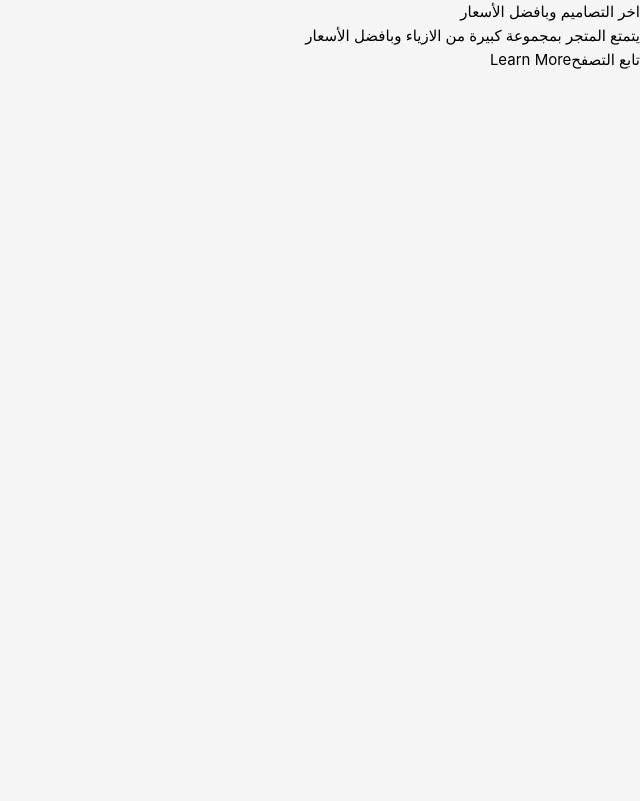
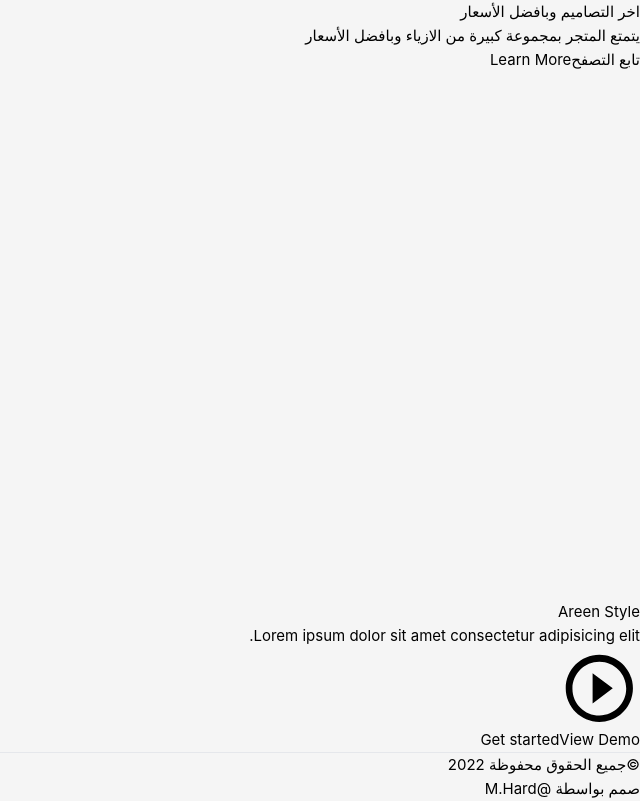
Before and after one commit to m-HARD/clothing-store, a Vue app: page / in a window 1280 px wide. Shown: the part 1243-2044 px from the top of the page, without its empty margins (640-1280 px from the left). Before the commit the page ends 1843 px from the top, so only its background shows below. Built offline with nearby package versions, Linux system fonts and the light colour scheme.

Commit message:
add footer

```diff
--- a/src/App.vue
+++ b/src/App.vue
@@ -1,6 +1,7 @@
 <script setup>
 import TopBar from './components/TopBar.vue';
 import TheBody from './components/TheBody.vue';
+import Footer1 from './components/Footer.vue'
 import TheWelcome from './components/TheWelcome.vue'
 </script>
 
@@ -10,6 +11,6 @@ import TheWelcome from './components/TheWelcome.vue'
 
     <the-body />
 
-
+    <footer-1 />
   </div>
 </template>
--- /dev/null
+++ b/src/components/Footer.vue
@@ -0,0 +1,33 @@
+<template>
+    <footer class="bg-gray-200 mt-40">
+        <div class="container px-6 py-8 mx-auto">
+            <div class="text-center">
+            <a href="#" class="text-2xl font-bold text-gray-800 hover:text-gray-700">Areen Style</a>
+
+            <p class="max-w-md mx-auto mt-2 text-gray-500">Lorem ipsum dolor sit amet consectetur adipisicing elit.</p>
+
+            <div class="flex flex-col mt-4 sm:flex-row sm:items-center sm:justify-center">
+                <button class="flex items-center justify-center order-1 w-full px-2 py-2 mt-3 text-sm tracking-wide text-gray-600 capitalize transition-colors duration-200 transform border rounded-md sm:mx-2 sm:mt-0 sm:w-auto hover:bg-gray-50 focus:outline-none focus:ring focus:ring-gray-300 focus:ring-opacity-40">
+                <svg class="w-5 h-5 mx-1" viewBox="0 0 24 24" fill="none" xmlns="http://www.w3.org/2000/svg">
+                    <path d="M12 22C6.47715 22 2 17.5228 2 12C2 6.47715 6.47715 2 12 2C17.5228 2 22 6.47715 22 12C21.9939 17.5203 17.5203 21.9939 12 22ZM4 12.172C4.04732 16.5732 7.64111 20.1095 12.0425 20.086C16.444 20.0622 19.9995 16.4875 19.9995 12.086C19.9995 7.68451 16.444 4.10977 12.0425 4.086C7.64111 4.06246 4.04732 7.59876 4 12V12.172ZM10 16.5V7.5L16 12L10 16.5Z" fill="currentColor"></path>
+                </svg>
+
+                <span class="mx-1">View Demo</span>
+                </button>
+
+                <button class="w-full px-5 py-2 text-sm tracking-wide text-white capitalize transition-colors duration-200 transform bg-blue-600 rounded-md sm:mx-2 sm:order-2 sm:w-auto hover:bg-blue-500 focus:outline-none focus:ring focus:ring-blue-300 focus:ring-opacity-80">Get started</button>
+            </div>
+            </div>
+
+            <hr class="my-10 border-gray-200" />
+
+            <div class="flex flex-col items-center sm:flex-row sm:justify-between">
+            <p class="text-sm text-gray-400">©جميع الحقوق محفوظة 2022</p>
+
+            <div class="flex mt-3 -mx-2 sm:mt-0">
+                <a href="#" class="mx-2 text-sm text-gray-400 hover:text-gray-500" aria-label="Reddit"> صمم بواسطة @M.Hard </a>
+            </div>
+            </div>
+        </div>
+    </footer>
+</template>
--- a/src/components/TheBody.vue
+++ b/src/components/TheBody.vue
@@ -1,41 +1,7 @@
 <template>
     <div>
 
-        <div id="tags" class="flex justify-center">
-            <button class="flex items-center h-12 px-2 py-2 text-center text-gray-700 border border-b-0 border-gray-300 sm:px-4 dark:border-gray-500 rounded-t-md -px-1 whitespace-nowrap focus:outline-none">
-                <svg xmlns="http://www.w3.org/2000/svg" class="w-4 h-4 mx-1 sm:w-6 sm:h-6" fill="none" viewBox="0 0 24 24" stroke="currentColor">
-                    <path stroke-linecap="round" stroke-linejoin="round" stroke-width="2" d="M10 6H5a2 2 0 00-2 2v9a2 2 0 002 2h14a2 2 0 002-2V8a2 2 0 00-2-2h-5m-4 0V5a2 2 0 114 0v1m-4 0a2 2 0 104 0m-5 8a2 2 0 100-4 2 2 0 000 4zm0 0c1.306 0 2.417.835 2.83 2M9 14a3.001 3.001 0 00-2.83 2M15 11h3m-3 4h2" />
-                </svg>
 
-                <span class="mx-1 text-sm sm:text-base">
-                    رجالي
-                </span>
-            </button>
-
-            <button class="flex items-center h-12 px-2 py-2 text-center text-gray-700 bg-transparent border-b border-gray-300 sm:px-4 dark:border-gray-500 -px-1 whitespace-nowrap cursor-base focus:outline-none hover:border-gray-400 dark:hover:border-gray-300">
-                <span class="mx-1 text-sm sm:text-base">
-                    نسائي
-                </span>
-            </button>
-
-            <button class="flex items-center h-12 px-2 py-2 text-center text-gray-700 bg-transparent border-b border-gray-300 sm:px-4 dark:border-gray-500 -px-1 whitespace-nowrap cursor-base focus:outline-none hover:border-gray-400 dark:hover:border-gray-300">
-                <span class="mx-1 text-sm sm:text-base">
-                    أطفال
-                </span>
-            </button>
-
-            <button class="flex items-center h-12 px-2 py-2 text-center text-gray-700 bg-transparent border-b border-gray-300 sm:px-4 dark:border-gray-500 -px-1 whitespace-nowrap cursor-base focus:outline-none hover:border-gray-400 dark:hover:border-gray-300">
-                <span class="mx-1 text-sm sm:text-base">
-                    ملحقات
-                </span>
-            </button>
-
-            <button class="flex items-center h-12 px-2 py-2 text-center text-gray-700 bg-transparent border-b border-gray-300 sm:px-4 dark:border-gray-500 -px-1 whitespace-nowrap cursor-base focus:outline-none hover:border-gray-400 dark:hover:border-gray-300">
-                <span class="mx-1 text-sm sm:text-base">
-                    الأكثر مبيعا
-                </span>
-            </button>
-        </div>
 
 
 
--- a/src/components/TopBar.vue
+++ b/src/components/TopBar.vue
@@ -1,11 +1,11 @@
 <template>
-  <div>
-    <div class="bg-gray-200">
+  <div class="sticky top-0 z-50 bg-gray-200 shadow-xl">
+    <div class="">
       <nav
         class="
           container
           px-6
-          py-8
+          py-2
           mx-auto
           md:flex md:justify-between md:items-center
         "
@@ -25,7 +25,7 @@
               cursor-pointer
               font-serif
             "
-            >Erin Style
+            >Areen Style
           </span>
 
           <!-- Mobile menu button -->
@@ -70,6 +70,45 @@
         </ul>
       </nav>
     </div>
+
+
+
+
+    <div id="tags" class="flex justify-center">
+            <button class="flex items-center h-12 px-2 py-2 text-center text-gray-700 border border-b-0 border-gray-300 sm:px-4 dark:border-gray-500 rounded-t-md -px-1 whitespace-nowrap focus:outline-none">
+                <svg xmlns="http://www.w3.org/2000/svg" class="w-4 h-4 mx-1 sm:w-6 sm:h-6" fill="none" viewBox="0 0 24 24" stroke="currentColor">
+                    <path stroke-linecap="round" stroke-linejoin="round" stroke-width="2" d="M10 6H5a2 2 0 00-2 2v9a2 2 0 002 2h14a2 2 0 002-2V8a2 2 0 00-2-2h-5m-4 0V5a2 2 0 114 0v1m-4 0a2 2 0 104 0m-5 8a2 2 0 100-4 2 2 0 000 4zm0 0c1.306 0 2.417.835 2.83 2M9 14a3.001 3.001 0 00-2.83 2M15 11h3m-3 4h2" />
+                </svg>
+
+                <span class="mx-1 text-sm sm:text-base">
+                    رجالي
+                </span>
+            </button>
+
+            <button class="flex items-center h-12 px-2 py-2 text-center text-gray-700 bg-transparent border-b border-gray-300 sm:px-4 dark:border-gray-500 -px-1 whitespace-nowrap cursor-base focus:outline-none hover:border-gray-400 dark:hover:border-gray-300">
+                <span class="mx-1 text-sm sm:text-base">
+                    نسائي
+                </span>
+            </button>
+
+            <button class="flex items-center h-12 px-2 py-2 text-center text-gray-700 bg-transparent border-b border-gray-300 sm:px-4 dark:border-gray-500 -px-1 whitespace-nowrap cursor-base focus:outline-none hover:border-gray-400 dark:hover:border-gray-300">
+                <span class="mx-1 text-sm sm:text-base">
+                    أطفال
+                </span>
+            </button>
+
+            <button class="flex items-center h-12 px-2 py-2 text-center text-gray-700 bg-transparent border-b border-gray-300 sm:px-4 dark:border-gray-500 -px-1 whitespace-nowrap cursor-base focus:outline-none hover:border-gray-400 dark:hover:border-gray-300">
+                <span class="mx-1 text-sm sm:text-base">
+                    ملحقات
+                </span>
+            </button>
+
+            <button class="flex items-center h-12 px-2 py-2 text-center text-gray-700 bg-transparent border-b border-gray-300 sm:px-4 dark:border-gray-500 -px-1 whitespace-nowrap cursor-base focus:outline-none hover:border-gray-400 dark:hover:border-gray-300">
+                <span class="mx-1 text-sm sm:text-base">
+                    الأكثر مبيعا
+                </span>
+            </button>
+        </div>
   </div>
 
 </template>
```
